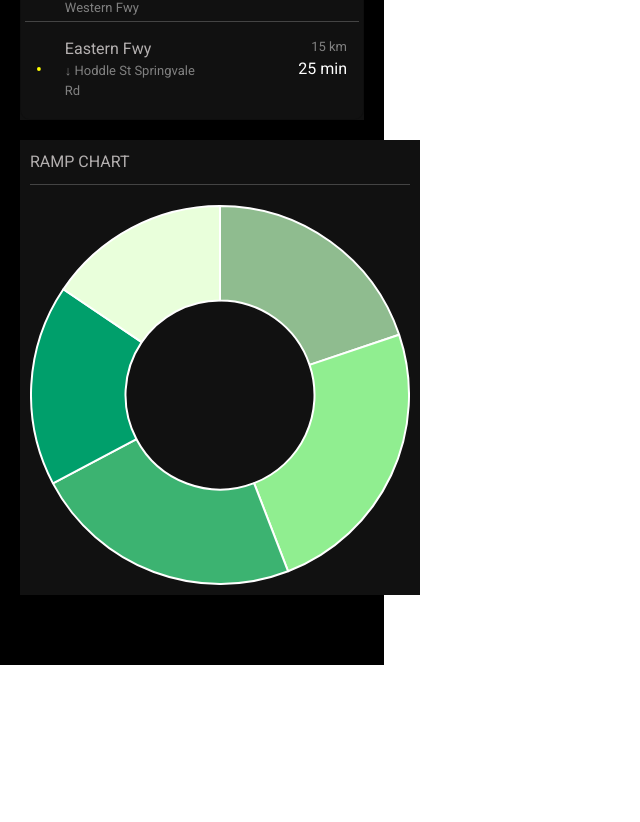
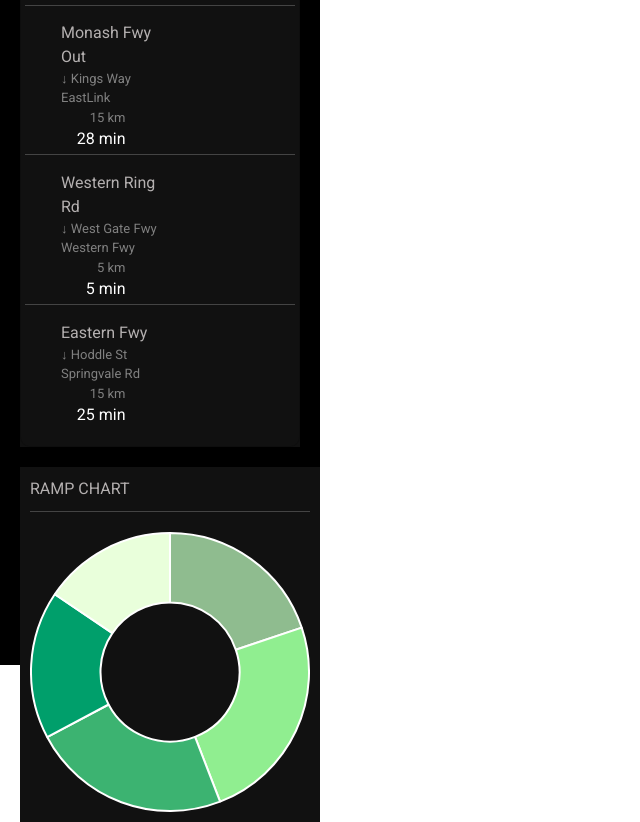
Before and after one commit to suhaniqld/sidebar-dashboard, a React (Create React App) app: page / in a window 1280 px wide. Shown: the part 535-1357 px from the top of the page, without its empty margins (0-640 px from the left). Before the commit the page ends 1200 px from the top, so only its background shows below. Built offline with nearby package versions, Linux system fonts and the light colour scheme.

Commit message:
Remove unused code

```diff
--- a/src/app.css
+++ b/src/app.css
@@ -6,7 +6,7 @@ p {
     background-color: #000;
     color: #ffffff;
     padding: 20px;
-    width: 30vw;
+    width: 25vw;
     height: 150vh;
     display: flex;
     flex-direction: column;
@@ -51,26 +51,6 @@ p {
     color: rgb(180, 176, 176);
 }
 
-.temperature {
-    display: flex;
-    justify-content: center;
-    align-items: center;
-}
-
-.temperature h1 {
-    font-size: 3rem;
-    margin-right: 10px;
-}
-
-.weather-icon i {
-    font-size: 2rem;
-}
-
-.weather-details p {
-    margin: 5px 0;
-    font-size: 0.9rem;
-}
-
 .text-small {
     font-size: 15px;
     color: gray;
@@ -97,7 +77,7 @@ p {
     color: rgb(180, 176, 176);
     margin-top: 20px;
     padding: 10px;
-    width: 400px;
+    width: 300px;
 }
 
 .ramp-chart .chart-heading {
--- a/src/components/Rampchart.tsx
+++ b/src/components/Rampchart.tsx
@@ -89,7 +89,7 @@ const RampChart: React.FC = () => {
     <div className="ramp-chart">
       <p className="chart-heading">RAMP CHART</p>
       {/* Hover over the chart to see % labels tooltip */}
-      <Doughnut data={data} options={options} />
+      <Doughnut data={data} options={options}/>
     </div>
   );
 };
--- a/src/components/WeatherWidget.tsx
+++ b/src/components/WeatherWidget.tsx
@@ -1,6 +1,6 @@
 import React from "react";
 import { Container, Row, Col, Card } from "react-bootstrap";
-import { BsCloudSun, BsFillSunFill } from "react-icons/bs"; // Bootstrap icons
+import { BsCloudSun, BsFillSunFill } from "react-icons/bs";
 
 const WeatherWidget: React.FC = () => {
   return (
```
